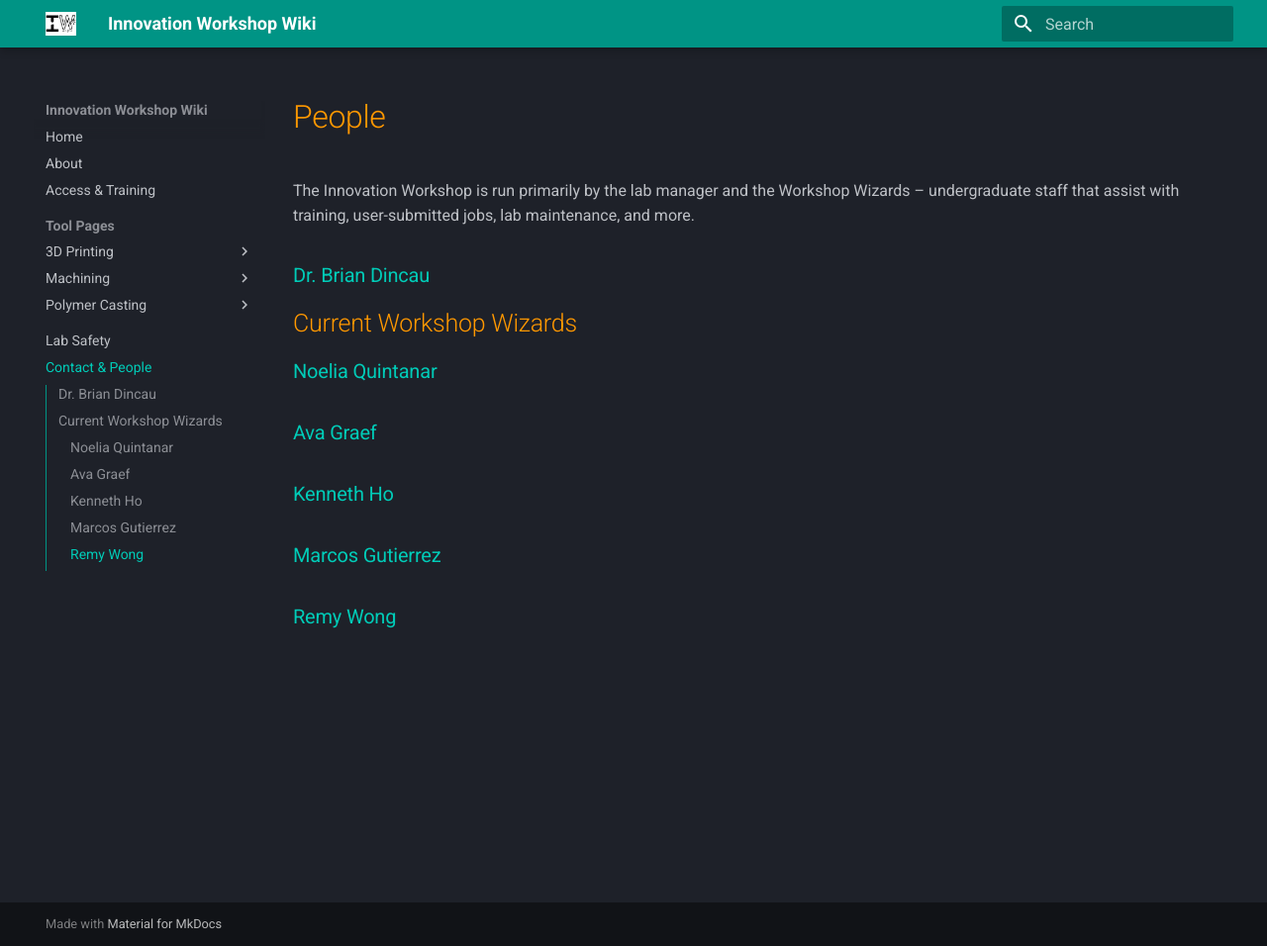
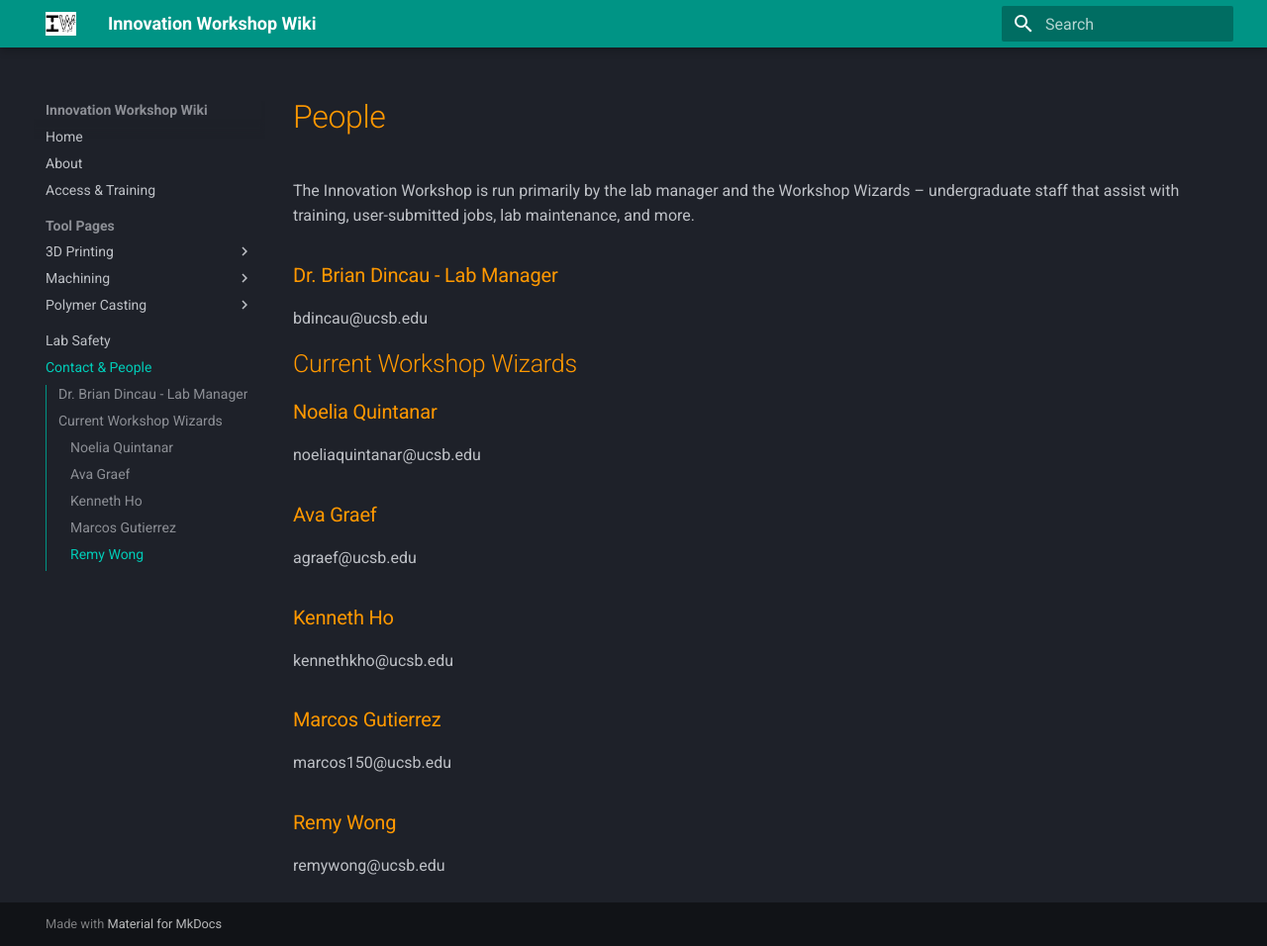
Before and after one commit to ucsb-innovation-workshop/ucsb-innovation-workshop.github.io, an MkDocs documentation site: the page built from docs/People.md, in a window 1280 px wide and 956 px high. Shown: the whole window at 99% size. Built offline with MkDocs 1.6.1 and Material for MkDocs 9.7.7, drawn with Linux system fonts in a browser that asks for light colours.

Commit message:
Update People.md

```diff
--- a/docs/People.md
+++ b/docs/People.md
@@ -1,16 +1,22 @@
 # People
 The Innovation Workshop is run primarily by the lab manager and the Workshop Wizards – undergraduate staff that assist with training, user-submitted jobs, lab maintenance, and more.
 
-### [Dr. Brian Dincau](mailto:bdincau@ucsb.edu)
+### Dr. Brian Dincau - Lab Manager
+bdincau@ucsb.edu
 
 ## Current Workshop Wizards
 
-### [Noelia Quintanar](mailto:noeliaquintanar@ucsb.edu)
+### Noelia Quintanar
+noeliaquintanar@ucsb.edu
 
-### [Ava Graef](mailto:agraef@ucsb.edu)
+### Ava Graef
+agraef@ucsb.edu
 
-### [Kenneth Ho](mailto:kennethkho@ucsb.edu)
+### Kenneth Ho
+kennethkho@ucsb.edu
 
-### [Marcos Gutierrez](mailto:marcos150@ucsb.edu)
+### Marcos Gutierrez
+marcos150@ucsb.edu
 
-### [Remy Wong](mailto:remywong@ucsb.edu)
+### Remy Wong
+remywong@ucsb.edu
```
